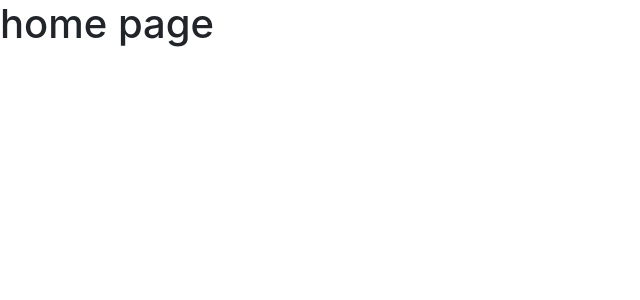
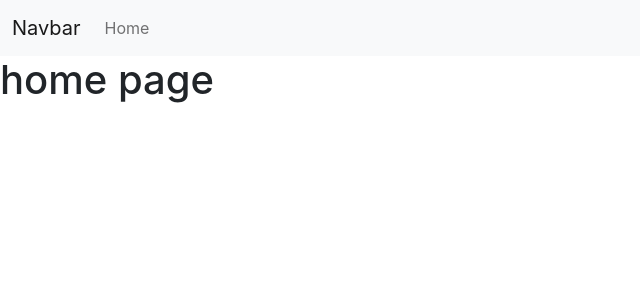
Before and after one commit to smitapatare1/Tiny-notes, a React (Create React App) app: page / in a window 1280 px wide. Shown: the top 300 px of the page, without its empty margins (0-640 px from the left). Built offline with nearby package versions, Linux system fonts and the light colour scheme.

Commit message:
import NavBar in Home.js

```diff
--- a/src/views/Home/Home.js
+++ b/src/views/Home/Home.js
@@ -1,9 +1,11 @@
 import React from "react";
 import "./Home.css"
+import NavBar from "./../../components/NavBar/NavBar";
 
 function Home(){
     return(
             <div>
+                <NavBar/>
                 <h1> home page</h1>
             </div>
     )
```
